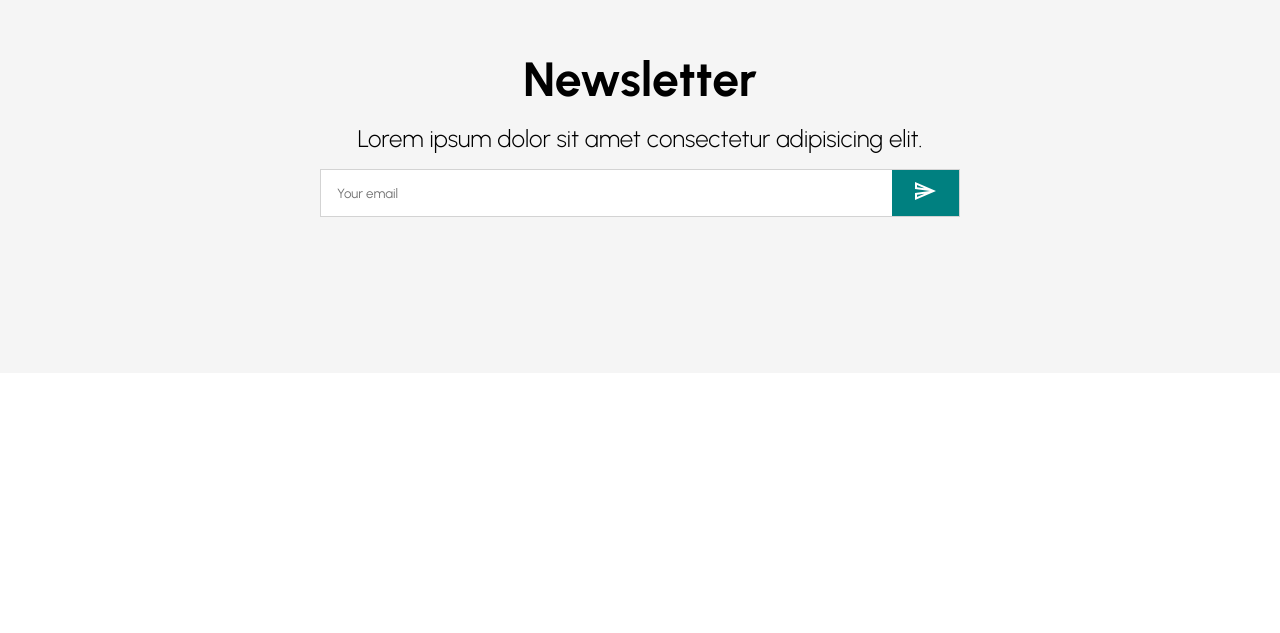
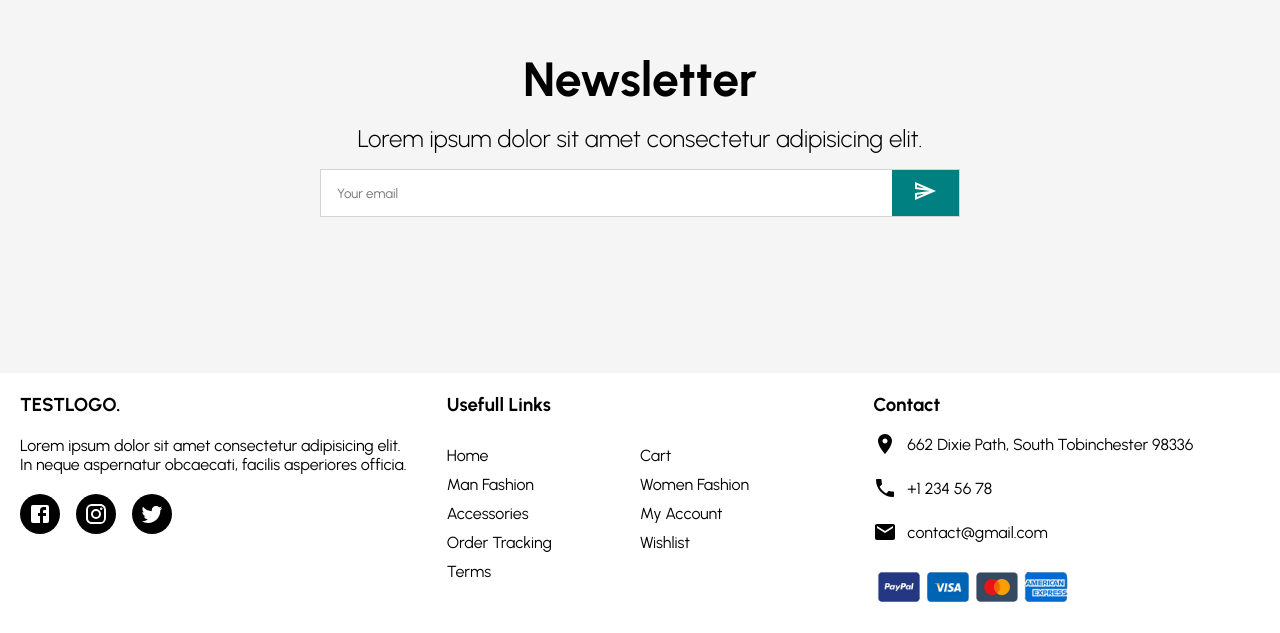
Before and after one commit to womoboy/react-sample-04, a React (Create React App) app: page / in a window 1280 px wide. Shown: the part 2263-2896 px from the top of the page. Before the commit the page ends 2636 px from the top, so only its background shows below. Built offline with nearby package versions, Linux system fonts and the light colour scheme; data requests are answered from the project's data file.

Commit message:
finish footer and styled

```diff
--- a/src/components/Footer.js
+++ b/src/components/Footer.js
@@ -1,11 +1,60 @@
+import FacebookIcon from "@mui/icons-material/Facebook";
+import InstagramIcon from "@mui/icons-material/Instagram";
+import TwitterIcon from "@mui/icons-material/Twitter";
+import RoomIcon from '@mui/icons-material/Room';
+import PhoneIcon from '@mui/icons-material/Phone';
+import EmailIcon from '@mui/icons-material/Email';
+
 const Footer = () => {
-    return (
-        <footer className="footer">
-            <div className="left child-frame"></div>
-            <div className="center child-frame"></div>
-            <div className="right child-frame"></div>
-        </footer>
-    );
-}
+  return (
+    <footer className="footer">
+      <div className="left child-frame">
+        <h3 className="logo">TESTLOGO.</h3>
+        <p className="desc">
+          Lorem ipsum dolor sit amet consectetur adipisicing elit. In neque
+          aspernatur obcaecati, facilis asperiores officia.
+        </p>
+        <div className="social-container">
+          <div className="social-icon">
+            <FacebookIcon />
+          </div>
+          <div className="social-icon">
+            <InstagramIcon />
+          </div>
+          <div className="social-icon">
+            <TwitterIcon />
+          </div>
+        </div>
+      </div>
+      <div className="center child-frame">
+        <h3 className="title">Usefull Links</h3>
+        <ul className="list">
+          <li className="list-item">Home</li>
+          <li className="list-item">Cart</li>
+          <li className="list-item">Man Fashion</li>
+          <li className="list-item">Women Fashion</li>
+          <li className="list-item">Accessories</li>
+          <li className="list-item">My Account</li>
+          <li className="list-item">Order Tracking</li>
+          <li className="list-item">Wishlist</li>
+          <li className="list-item">Terms</li>
+        </ul>
+      </div>
+      <div className="right child-frame">
+        <h3 className="title">Contact</h3>
+        <div className="contact-item">
+          <RoomIcon style={{marginRight: "10px"}} /> 662 Dixie Path, South Tobinchester 98336
+        </div>
+        <div className="contact-item">
+          <PhoneIcon style={{marginRight: "10px"}} /> +1 234 56 78
+        </div>
+        <div className="contact-item">
+          <EmailIcon style={{marginRight: "10px"}} /> contact@gmail.com
+        </div>
+        <img className="payment" src="library/payment.png" />
+      </div>
+    </footer>
+  );
+};
 
 export default Footer;
--- a/src/index.css
+++ b/src/index.css
@@ -16,7 +16,7 @@
   font-size: 14px;
   font-weight: 500;
 }
-
+/*announcement end*/
 /*navbar*/
 .navbar .wrapper {
   padding: 10px 20px;
@@ -70,7 +70,7 @@
   cursor: pointer;
   margin-left: 25px;
 }
-
+/*navbar end*/
 /*Slider*/
 .slider .container {
   width: 100%;
@@ -155,7 +155,7 @@
   background-color: transparent;
   cursor: pointer;
 }
-
+/*Slider end*/
 /*categories*/
 .categories {
   background-color: whitesmoke;
@@ -226,7 +226,7 @@
   background-color: rgba(0, 0, 0, 0.5);
   border: 1px solid white;
 }
-
+/*categories end*/
 /*Products*/
 .products {
   display: flex;
@@ -296,7 +296,8 @@
   background-color: rgb(243, 249, 255);
   transform: scale(1.3);
 }
-
+/*product end*/
+/*newsletter*/
 .newsletter {
   height: 60vh;
   background-color: whitesmoke;
@@ -338,7 +339,73 @@
   background-color: teal;
   color: white;
 }
-
-footer {
+/*newsletter end*/
+/*footer*/
+.footer {
   display: flex;
 }
+
+.footer .child-frame {
+  flex: 1;
+  padding: 20px;
+}
+
+/*left*/
+.footer .left {
+  display: flex;
+  flex-direction: column;
+}
+
+.footer .left .desc {
+  margin: 20px 0px;
+}
+
+.footer .left .social-container {
+  display: flex;
+}
+
+.footer .left .social-icon {
+  width: 40px;
+  height: 40px;
+  border-radius: 50%;
+  color: white;
+  background-color: black;
+  display: flex;
+  justify-content: center;
+  align-items: center;
+  margin-right: 1rem;
+}
+
+/*center*/
+.footer .center .title {
+  margin-bottom: 30px;
+}
+
+.footer .center .list {
+  margin: 0;
+  padding: 0;
+  list-style: none;
+  display: flex;
+  flex-wrap: wrap;
+}
+
+.footer .center .list-item {
+  width: 50%;
+  margin-bottom: 10px;
+}
+
+/*right*/
+.footer .right .title {
+  margin-bottom: 1rem;
+}
+.footer .right .contact-item {
+  margin-bottom: 20px;
+  display: flex;
+  align-items: center;
+
+}
+
+.footer .right img.payment {
+  max-width: 200px;
+}
+/*footer end*/
--- a/src/pages/Home.js
+++ b/src/pages/Home.js
@@ -5,6 +5,7 @@ import Slider from '../components/Slider';
 import Categories from '../components/Categories';
 import Products from '../components/Products';
 import Newsletter from "../components/Newsletter";
+import Footer from '../components/Footer';
 
 const Home = () => {
 
@@ -16,6 +17,7 @@ const Home = () => {
       <Categories />
       <Products />
       <Newsletter />
+      <Footer />
     </div>
   );
 };
```
Also changed, not shown: public/library/payment.png (added).
